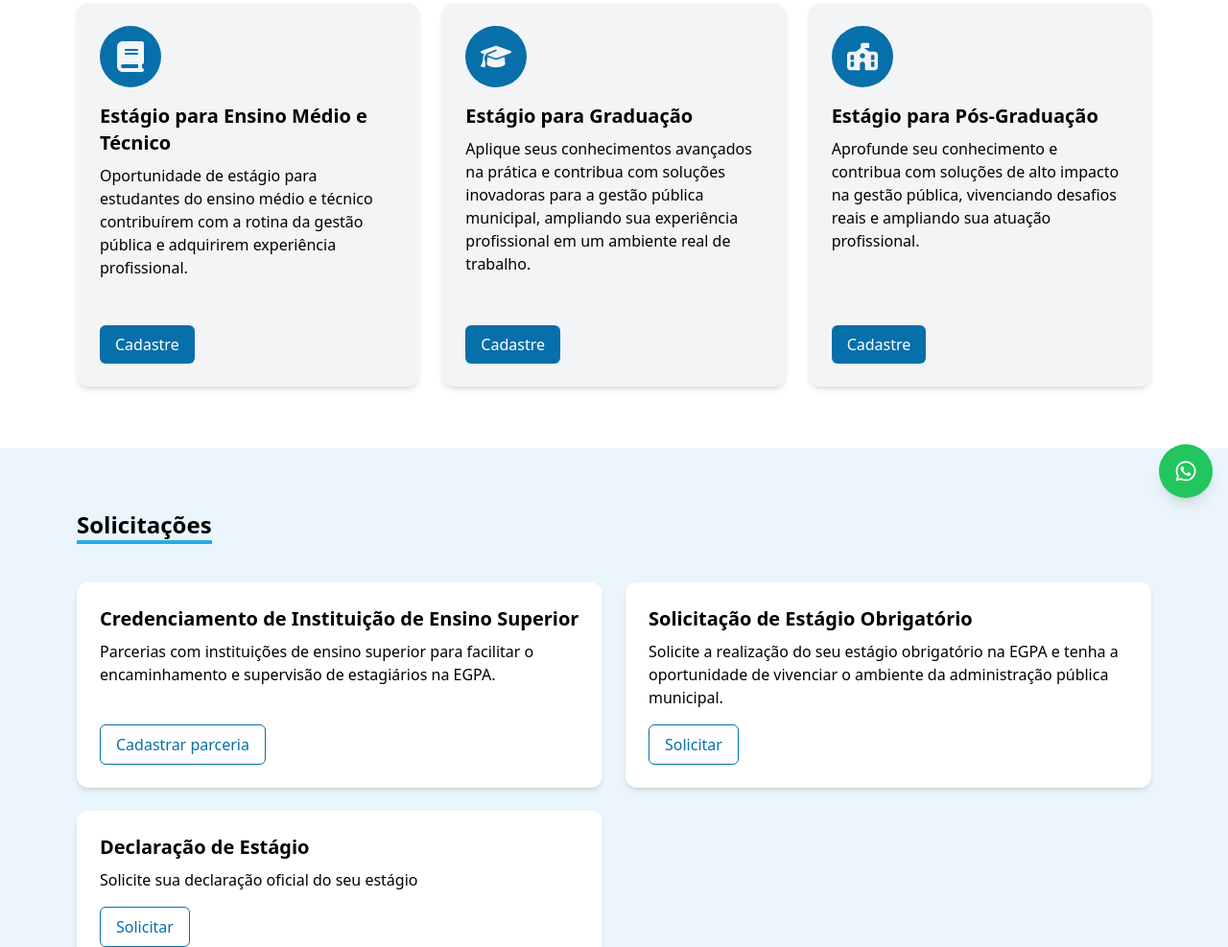
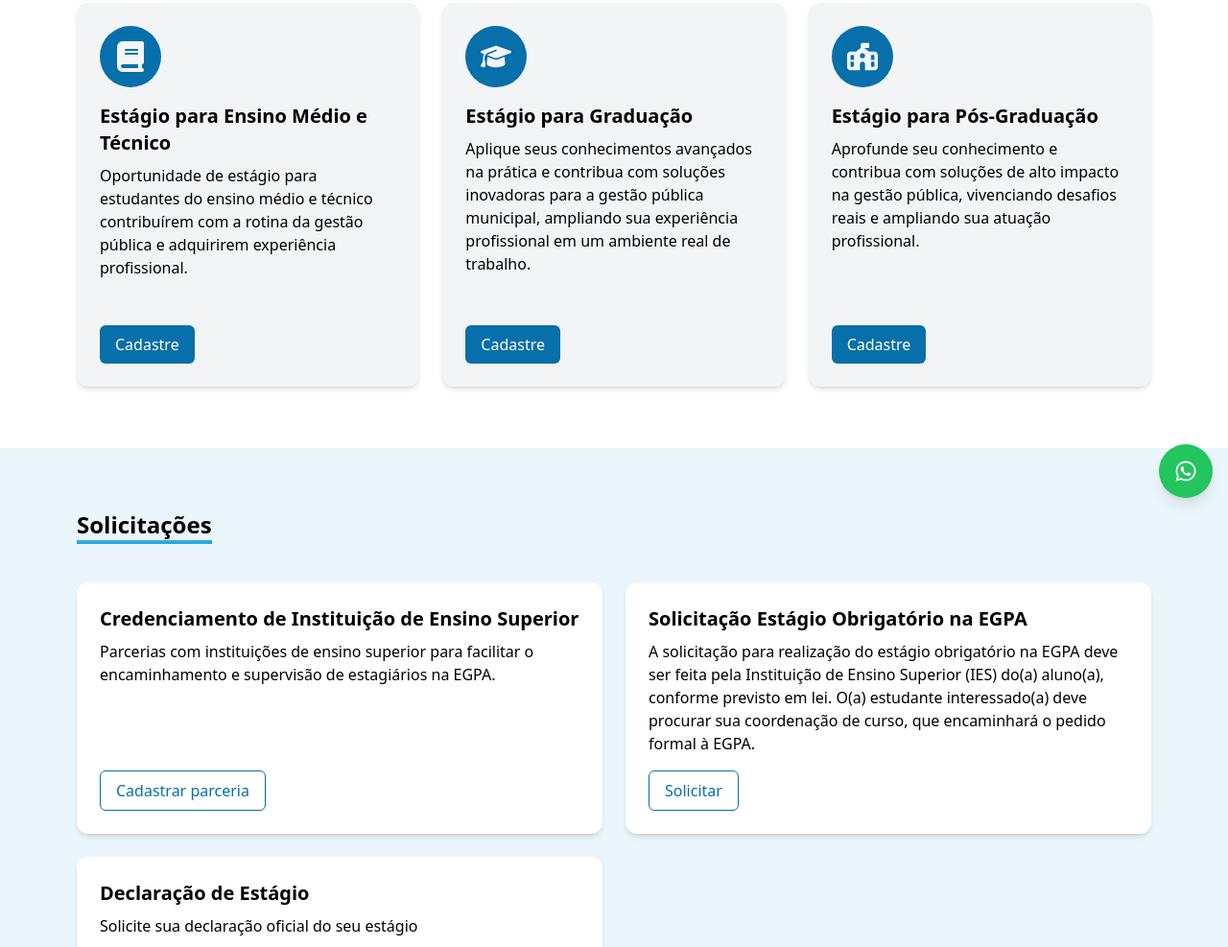
Before and after one commit to dtiegpa/estagio, a plain HTML site: page index.html in a window 1280 px wide. Shown: the part 265-1252 px from the top of the page at 96% size. Drawn offline with nearby package versions, Linux system fonts and the light colour scheme.

Commit message:
Update index.html

```diff
--- a/index.html
+++ b/index.html
@@ -98,8 +98,8 @@
           </div>
           <div class="bg-white rounded-xl shadow-md p-6 flex flex-col justify-between h-full">
             <div>
-              <h3 class="text-xl font-semibold mb-2">Solicitação de Estágio Obrigatório</h3>
-              <p>Solicite a realização do seu estágio obrigatório na EGPA e tenha a oportunidade de vivenciar o ambiente da administração pública municipal.</p>
+              <h3 class="text-xl font-semibold mb-2">Solicitação Estágio Obrigatório na EGPA</h3>
+              <p>A solicitação para realização do estágio obrigatório na EGPA deve ser feita pela Instituição de Ensino Superior (IES) do(a) aluno(a), conforme previsto em lei. O(a) estudante interessado(a) deve procurar sua coordenação de curso, que encaminhará o pedido formal à EGPA.</p>
             </div>
             <a href="https://ananindeua.1doc.com.br/b.php?pg=wp/wp&itd=5&is=13493&iser=01J5TD9GSRHCADK64YGV88X6NP"
                class="mt-4 border border-[color:var(--azul-principal)] text-[color:var(--azul-principal)] px-4 py-2 text-base font-medium rounded-md hover:bg-[color:var(--azul-claro)] inline-block w-fit transition-transform hover:scale-105">
```
